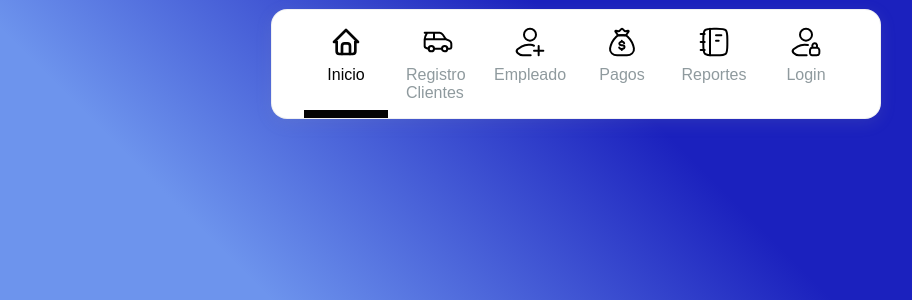
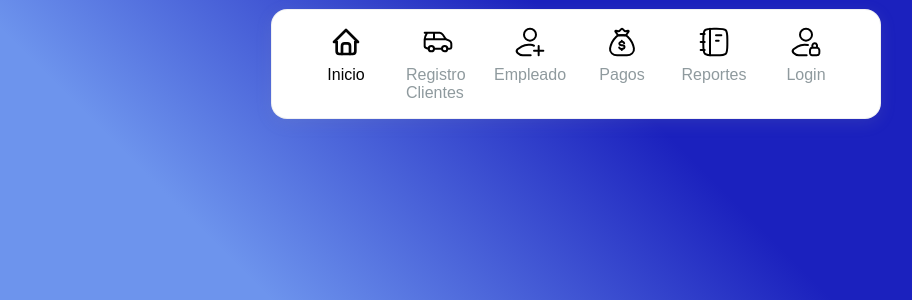
Before and after one commit to LeoNardoz333/Autolavado, a PHP site: page / in a window 1280 px wide. Shown: the part 336-636 px from the top of the page, without its empty margins (64-976 px from the left). Run offline with PHP 8.4, Linux system fonts and the light colour scheme.

Commit message:
Correccion Menu

```diff
--- a/Proyecto/view/Menu.view.php
+++ b/Proyecto/view/Menu.view.php
@@ -214,10 +214,6 @@ body {
                     Login
                 </a>
             </li>
-
-
-
-
-            <div class="active-bar"></div>
+            <!-- <div class="active-bar"></div> -->
         </ul>
     </nav>
```
